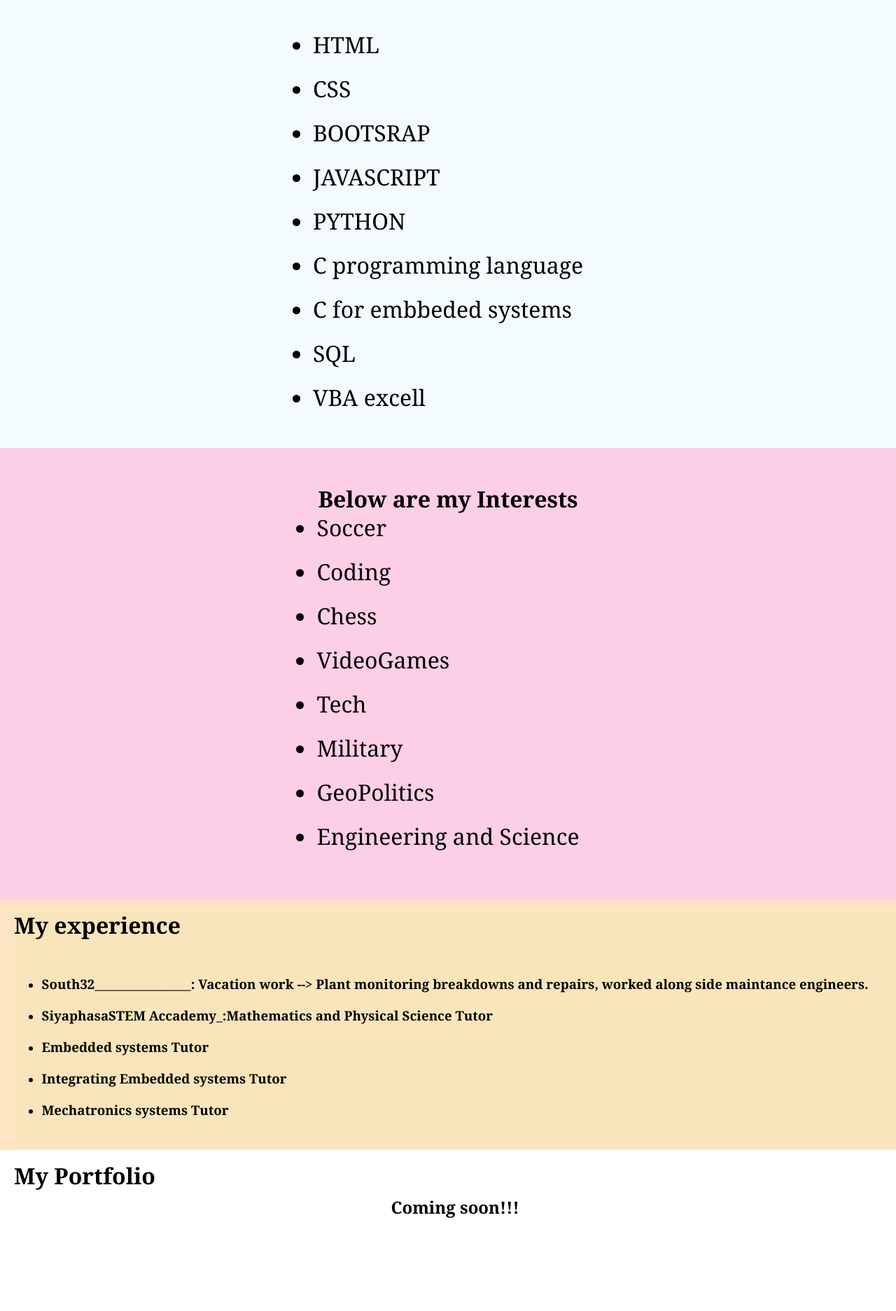
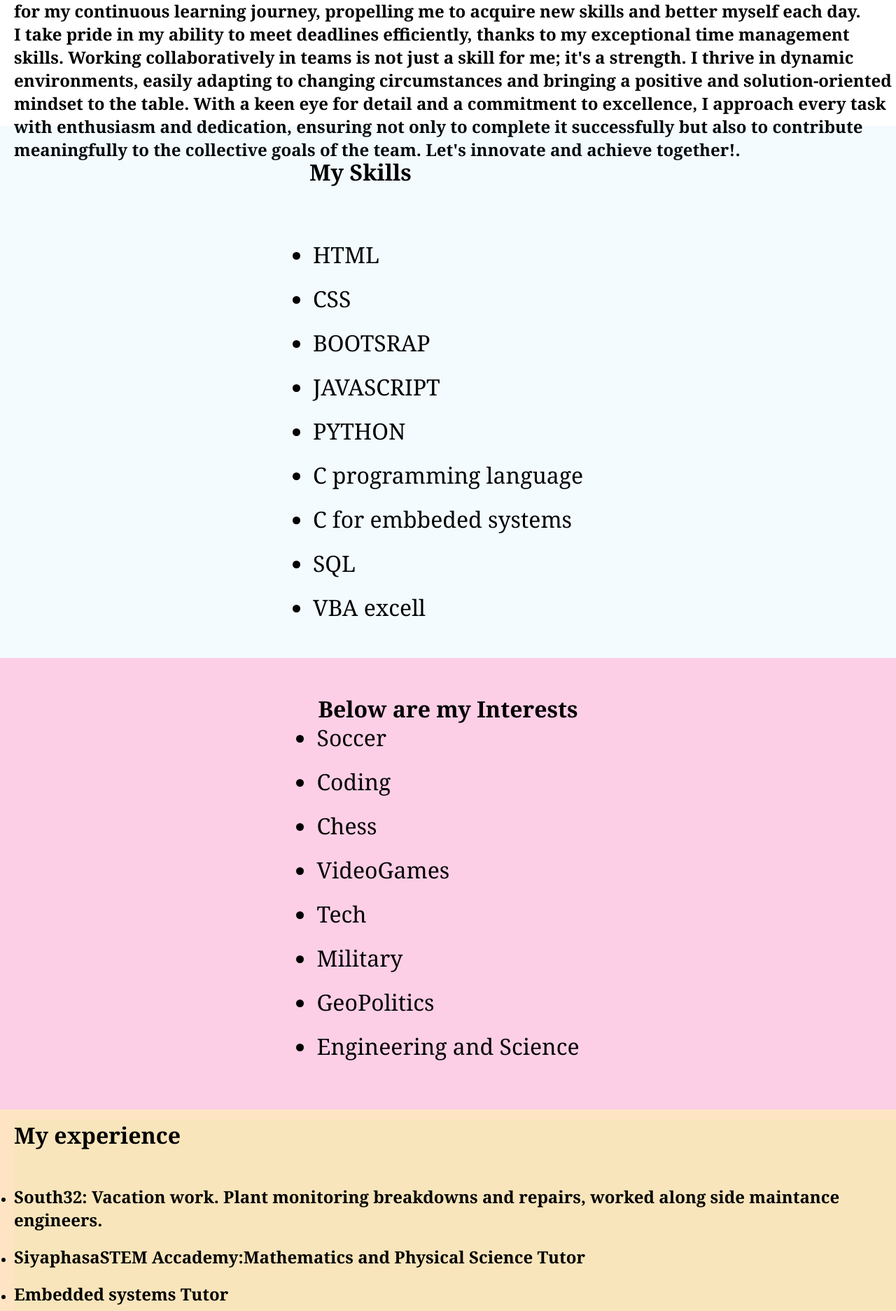
Before and after one commit to Ranger03/Ranger03.github.io, a plain HTML site: page index.html in a window 1280 px wide. Shown: the part 765-2638 px from the top of the page at 70% size. Drawn offline with Linux system fonts and the light colour scheme.

Commit message:
Update index.html

```diff
--- a/index.html
+++ b/index.html
@@ -16,6 +16,7 @@
             <nav>
               <ul>
                 <li><a href="#home-page">Home</a></li>
+                <li><a href="#About-me">About me</a></li>
                 <li><a href="#skills-page">Skills</a></li>
                 <li><a href="#interests-page">Interests</a></li>
                 <li><a href="#previous-experience">Previous experience</a></li>
@@ -40,7 +41,24 @@
                 <h1><img class="my-picture" src ="classified_.jpeg" alt="My picture will be here soon"></h1>
             </div>
 
+
         </div>
+        <div id="About-me"></div>
+
+        <div class="About-me" >
+            <h1 style=" margin-bottom: 60px; margin-right: 250px;">About Me</h1>
+            <h2 class="about-me-para" style="padding-left: 20px;"><p>I am a passionate and hardworking individual with a profound love for technology
+                and an unquenchable thirst for knowledge. Embracing new challenges is my forte,
+                as they serve as catalysts for my continuous learning journey,
+                propelling me to acquire new skills and better myself each day.</p>
+                <p>I take pride in my ability to meet deadlines efficiently, thanks to my exceptional time management skills.
+                Working collaboratively in teams is not just a skill for me; it's a strength. I thrive in dynamic environments,
+                easily adapting to changing circumstances and bringing a positive and solution-oriented mindset to the table.
+                With a keen eye for detail and a commitment to excellence, I approach every task with enthusiasm and dedication,
+                ensuring not only to complete it successfully but also to contribute meaningfully to the collective goals of the team.
+                Let's innovate and achieve together!.</p></h2>
+        </div>
+
         <div class="skills-page" id="skills-page">
 
             <div class="header-skills">
@@ -84,11 +102,11 @@
             </div>
             <div class="prev-experience">
                 <ul>
-                    <li><h3>South32________________: Vacation work --> Plant monitoring breakdowns and repairs, worked along side maintance engineers.</h3></li>
-                    <li><h3>SiyaphasaSTEM Accademy_:Mathematics and Physical Science Tutor </h3></li>
-                    <li><h3>Embedded systems Tutor</h3></li>
-                    <li><h3>Integrating Embedded systems Tutor</h3></li>
-                    <li><h3>Mechatronics systems Tutor</h3></li>
+                    <li><h2>South32: Vacation work. Plant monitoring breakdowns and repairs, worked along side maintance engineers.</h2></li>
+                    <li><h2>SiyaphasaSTEM Accademy:Mathematics and Physical Science Tutor </h2></li>
+                    <li><h2>Embedded systems Tutor</h2></li>
+                    <li><h2>Integrating Embedded systems Tutor</h2></li>
+                    <li><h2>Mechatronics systems Tutor</h2></li>
                 </ul>
             </div>
         </div>
@@ -112,10 +130,7 @@
                 </ul>
             </div>
         </div>
-        <div class="About-me">
-            <h1 style=" margin-bottom: 60px;">About Me</h1>
-            <h2 style="padding-left: 20px;">I am Sakhile an aspiring web developer and I am a recruit at Umuzi where I am currently learning about web development.</h2>
-        </div>
+
     </div>
     <script src="index.js"></script>
 </body>
```
